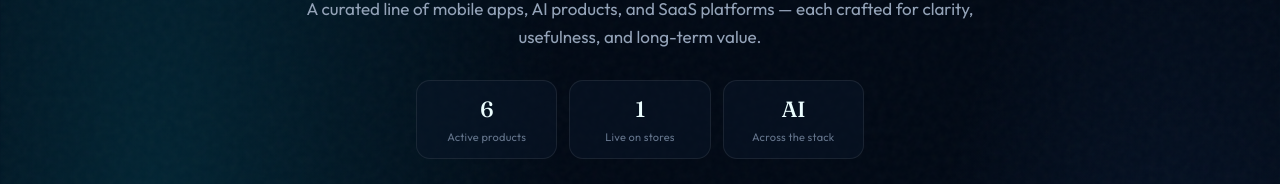
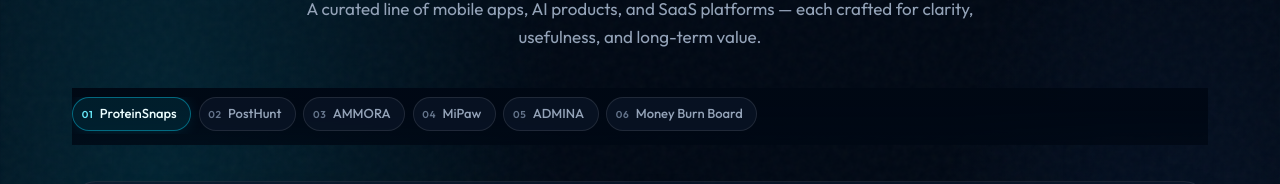
Before and after one commit to kindkiddly/lumexforge-website, a Next.js app: page /products in a window 1280 px wide. Shown: the part 209-393 px from the top of the page. Built offline with nearby package versions, Linux system fonts and the light colour scheme; a web font is replaced by a local one.

Commit message:
fix(products): remove hero stats tabs from products page
Co-authored-by: Cursor <cursoragent@cursor.com>

```diff
--- a/app/products/products.css
+++ b/app/products/products.css
@@ -95,40 +95,6 @@
   font-weight: 400;
   line-height: 1.7;
   color: var(--lf-prod-muted);
-}
-
-.lf-prod-hero-stats {
-  margin-top: 1.75rem;
-  display: grid;
-  grid-template-columns: repeat(3, minmax(0, 1fr));
-  gap: 0.75rem;
-  max-width: 28rem;
-  margin-left: auto;
-  margin-right: auto;
-}
-
-.lf-prod-hero-stats > div {
-  padding: 0.75rem 0.5rem;
-  border-radius: 0.875rem;
-  border: 1px solid rgba(255, 255, 255, 0.08);
-  background: rgba(10, 22, 40, 0.55);
-}
-
-.lf-prod-hero-stats strong {
-  display: block;
-  font-family: var(--font-display);
-  font-size: 1.375rem;
-  font-weight: 500;
-  letter-spacing: -0.02em;
-  color: #ecfeff;
-}
-
-.lf-prod-hero-stats span {
-  display: block;
-  margin-top: 0.2rem;
-  font-size: 0.6875rem;
-  color: var(--lf-prod-dim);
-  letter-spacing: 0.02em;
 }
 
 /* Sticky nav */
@@ -650,10 +616,6 @@
 }
 
 @media (max-width: 640px) {
-  .lf-prod-hero-stats {
-    max-width: 100%;
-  }
-
   .lf-prod-panel {
     padding: 0.85rem;
   }
--- a/components/products/ProductsShowcase.tsx
+++ b/components/products/ProductsShowcase.tsx
@@ -557,25 +557,6 @@ export function ProductsShowcase() {
             A curated line of mobile apps, AI products, and SaaS platforms — each crafted
             for clarity, usefulness, and long-term value.
           </p>
-          <motion.div
-            className="lf-prod-hero-stats"
-            initial={{ opacity: 0, y: 16 }}
-            animate={{ opacity: 1, y: 0 }}
-            transition={{ duration: 0.65, delay: 0.2, ease }}
-          >
-            <div>
-              <strong>6</strong>
-              <span>Active products</span>
-            </div>
-            <div>
-              <strong>1</strong>
-              <span>Live on stores</span>
-            </div>
-            <div>
-              <strong>AI</strong>
-              <span>Across the stack</span>
-            </div>
-          </motion.div>
         </motion.header>
 
         <nav className="lf-prod-nav-wrap" aria-label="Jump to product">
```
